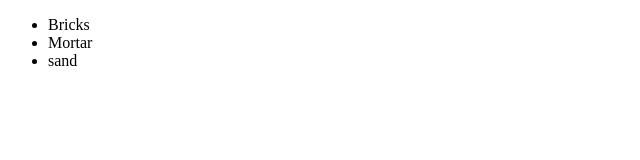
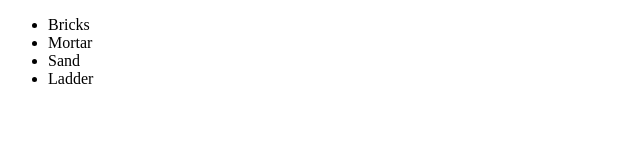
Before and after one commit to S3MediaMichael/GitTest, a plain HTML site: page index.html in a window 1280 px wide. Shown: the full height of the page, 0-640 px from the left. Drawn offline with Linux system fonts and the light colour scheme.

Commit message:
Added ladder to index.html

```diff
--- a/index.html
+++ b/index.html
@@ -9,7 +9,8 @@
 	<ul>
 		<li>Bricks</li>
 		<li>Mortar</li>
-		<li>sand</li>
+		<li>Sand</li>
+		<li>Ladder</li>
 	</ul>
 </div>
 
```
